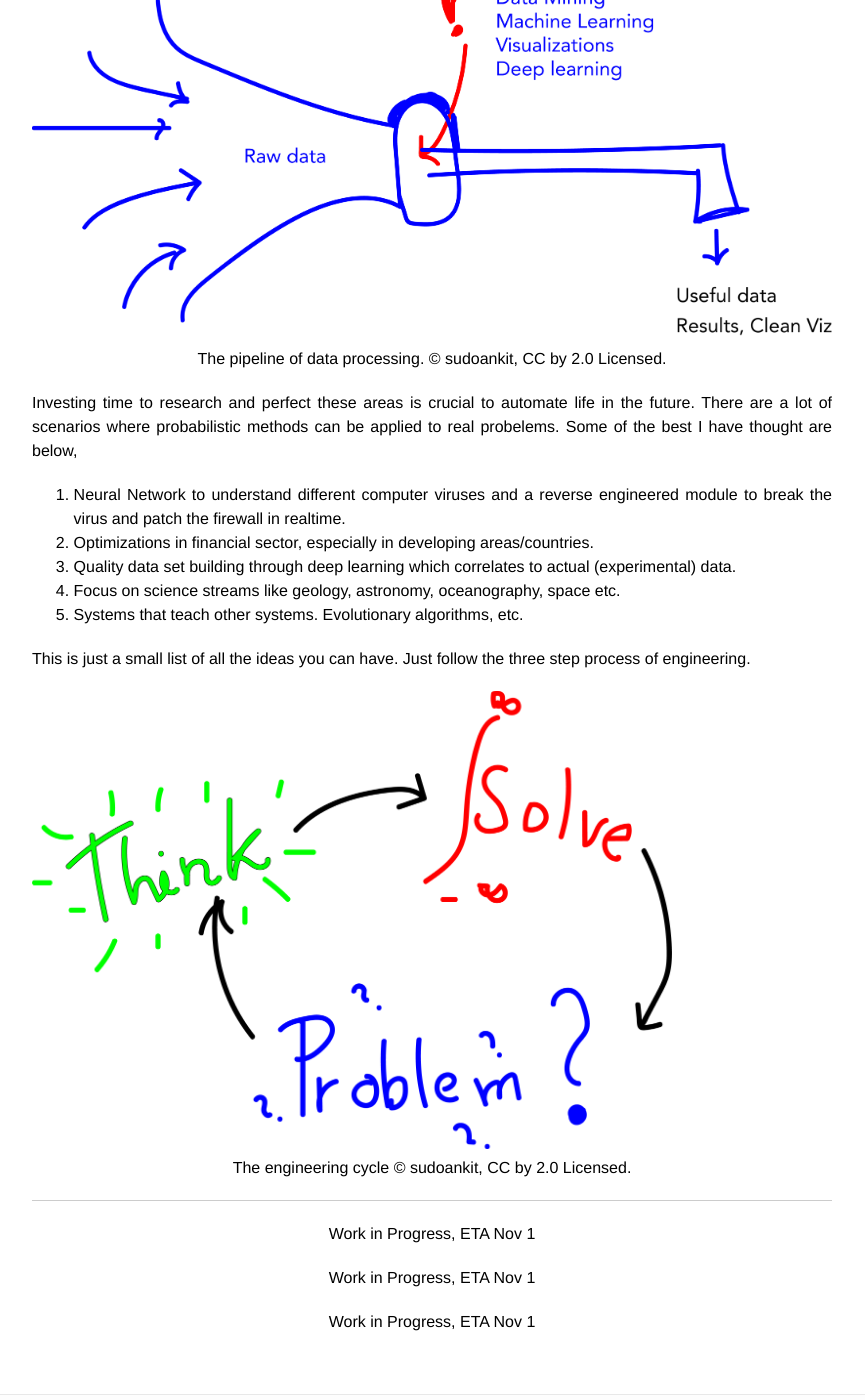
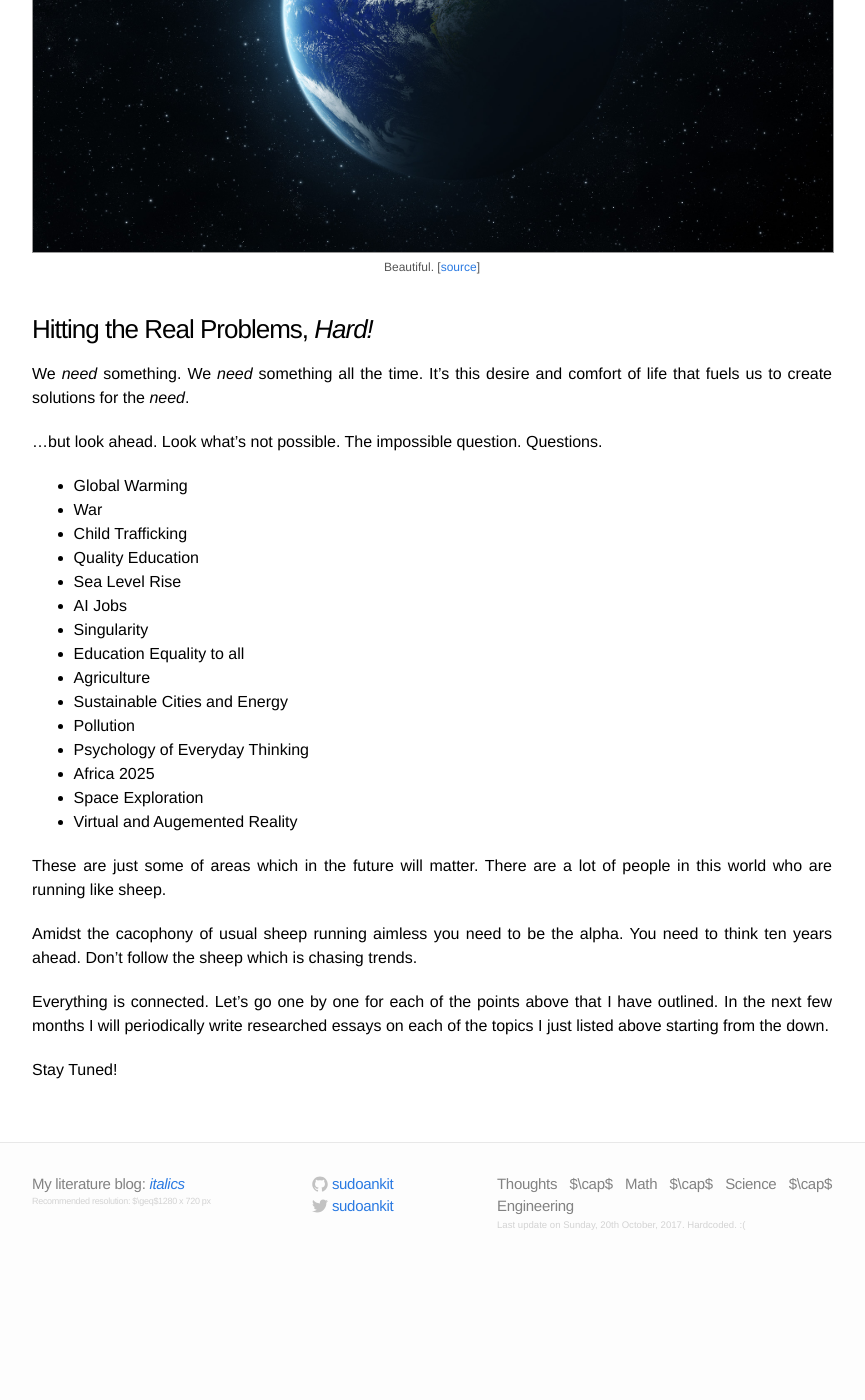
Before and after one commit to sudoankit/sudoankit.github.io, a Jekyll site: the page built from _posts/2017-10-01-progressing-the-species.md, in a window 1280 px wide and 1400 px high, scrolled down 752 px. Shown: the whole window, without its empty margins (208-1073 px from the left). Built offline with Jekyll 4.4.1, drawn with Linux system fonts in a browser that asks for light colours; some web fonts are replaced; a script that is not in the unit is left out; after the commit the page ends 2029 px from its top, so only the background shows below that; some of the changed text lies outside the part shown.

Commit message:
new updates

```diff
--- a/_posts/2017-10-01-progressing-the-species.md
+++ b/_posts/2017-10-01-progressing-the-species.md
@@ -1,9 +1,9 @@
 ---
 layout: post
 <!-- comments: true -->
-title: "Progressing the Species"
-excerpt: "What I believe will matter in the future."
-date: 2017-11-01 +0530
+title: "Progressing the Species Series"
+excerpt: "Collection of essays on - What I believe will matter in the future."
+date: 2017-10-14 +0530
 mathjax: true
 
 ---
@@ -21,53 +21,63 @@ Science should be open and for the progress of the species as whole. This got me
 
 >How we could change today for tomorrow. What to concetrate on. What I think/predict will matter later and also why should we think about this.
 
-<!-- <div class="imgcap">
+<div class="imgcap">
 <img src="/assets/progress/1.jpg">
 <div class="thecap" style="text-align:center">
-We need to save her. [<a href="http://hdlatestwallpaper.com/wp-content/uploads/2017/07/Earth-view-from-space-HD-wallpaper.jpg">source</a>]
-</div>
-</div> -->
-
-### Data
-
-Data tells a lot of stories. Data can be used in lot of stories. Data in raw isn't useful. It needs to be cleaned and scrubbed. It needs a pipeline where the raw data input is processed into the useful.
-
-Data science has been in an exponential rise in these years. You know that but what you don't is what to think about in the future.
-
-Is it machine learning you ask? I say dig deeper. Machine learning isn't just a topic. It's vast like it's applications.
-
-<div class="imgd">
-<img src="/assets/progress/2.png" style="width:100%;">
-<div class="thecap" style="text-align:center">
-The pipeline of data processing. © sudoankit, CC by 2.0 Licensed.
+Beautiful. [<a href="http://hdlatestwallpaper.com/wp-content/uploads/2017/07/Earth-view-from-space-HD-wallpaper.jpg">source</a>]
 </div>
 </div>
 
-Investing time to research and perfect these areas is crucial to automate life in the future. There are a lot of scenarios where probabilistic methods can be applied to real probelems. Some of the best I have thought are below,
+### Hitting the Real Problems, _Hard!_
 
-1. Neural Network to understand different computer viruses and a reverse engineered module to break the virus and patch the firewall in realtime.
+We _need_ something. We _need_ something all the time. It's this desire and comfort of life that fuels us to create solutions for the _need_.
 
-2. Optimizations in financial sector, especially in developing areas/countries.
+...but look ahead. Look what's not possible. The impossible question. Questions.
 
-3. Quality data set building through deep learning which correlates to actual (experimental) data.
+- Global Warming
 
-4. Focus on science streams like geology, astronomy, oceanography, space etc.
+- War
 
-5. Systems that teach other systems. Evolutionary algorithms, etc.
+- Child Trafficking
 
-This is just a small list of all the ideas you can have. Just follow the three step process of engineering.
+- Quality Education
 
-<div class="imgd">
-<img src="/assets/progress/3.png" style="width:80%;">
-<div class="thecap" style="text-align:center">
-The engineering cycle © sudoankit, CC by 2.0 Licensed.
-</div>
-</div>
+- Sea Level Rise
+
+- AI Jobs
+
+- Singularity
+
+- Education Equality to all
+
+- Agriculture
+
+- Sustainable Cities and Energy
+
+- Pollution
+
+- Psychology of Everyday Thinking
+
+- Africa 2025
+
+- Space Exploration
+
+- Virtual and Augemented Reality
+
+These are just some of areas which in the future will matter. There are a lot of people in this world who are running like sheep.
+
+Amidst the cacophony of usual sheep running aimless you need to be the alpha. You need to think ten years ahead. Don't follow the sheep which is chasing trends.
+
+Everything is connected. Let's go one by one for each of the points above that I have outlined. In the next few months I will periodically write researched essays on each of the topics I just listed above starting from the down.
+
+Stay Tuned!
+
+<!-- #### Global Warming
+
+Since the Industrial Revolution began in about 1750, carbon dioxide levels have increased nearly 38 percent as of 2009 and methane levels have increased 148 percent.<sup><a href="#fn1" id="ref1">1</a></sup>
+
+Total killer to the planet. Natural radiation is necessity but too much of it kills the planet.
 
 <hr>
 
-<center>Work in Progress, ETA Nov 1</center>
-
-<center>Work in Progress, ETA Nov 1</center>
-
-<center>Work in Progress, ETA Nov 1</center>
+<sup id="fn1">1. Riebeek, H. (2010). Global warming: Feature articles. <i>NASA Earth Observatory</i><a href="#ref1">↩</a></sup> -->
```
Also changed, not shown: _posts/2017-11-20-Progressing-the-species-reality.md (added, +33 -0 lines), about.md (+10 -6 lines), news.md (+1 -1 lines).
